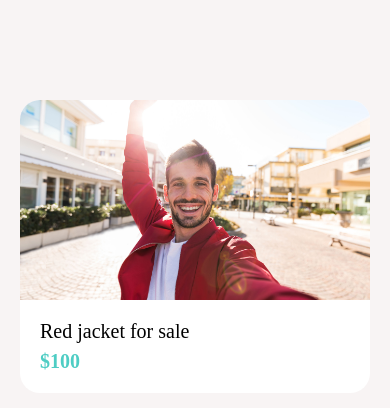
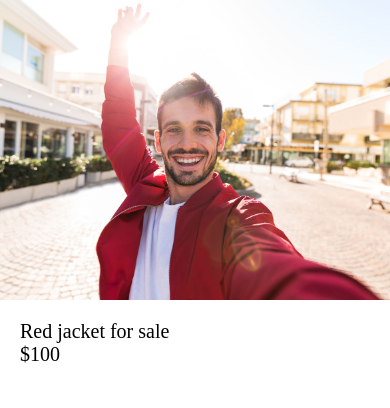
Before and after one commit to michaelsatterfield/uSell, a React Native app: screen / in a window 390 px wide. Shown: the top 408 px of the page. Built offline with nearby package versions, Linux system fonts and the light colour scheme.

Commit message:
new screen

```diff
--- a/App.js
+++ b/App.js
@@ -7,26 +7,10 @@ import {
 } from "react-native";
 
 import Card from "./components/Card";
+import ListingDetailsScreen from "./screens folder/ListingDetailsScreen";
 
 export default function App() {
-
-  const handlePress = () => console.log("Text Clicked");
+    return <ListingDetailsScreen />
 
 
-
-  return (
-      <View
-        style={{
-          backgroundColor: "#f8f4f4",
-          padding: 20,
-          paddingTop: 100
-        }}>
-      <Card
-          image={require("./app/assets/jacket.jpg")}
-          subTitle="$100"
-          title="Red jacket for sale"
-      />
-      </View>
-
-  );
 }
--- a/package.json
+++ b/package.json
@@ -13,8 +13,7 @@
     "expo-status-bar": "~1.0.4",
     "react": "16.13.1",
     "react-dom": "16.13.1",
-    "react-native": "https://github.com/expo/react-native/archive/sdk-42.0.0.tar.gz",
-    "react-native-web": "~0.13.12"
+    "react-native": "https://github.com/expo/react-native/archive/sdk-42.0.0.tar.gz"
   },
   "devDependencies": {
     "@babel/core": "^7.16.0"
--- a/screens folder/ListingDetailsScreen.js
+++ b/screens folder/ListingDetailsScreen.js
@@ -1,18 +1,29 @@
 import React from 'react';
-import {Image, View, StyleSheet} from "react-native-web";
+import {Image, View, StyleSheet}  from 'react-native';
+import AppText from "../components/AppText";
 
 const ListingDetailsScreen = () => {
     return (
         <View>
-    <Image  style={styles.image} source={require('../assets/jacket.jpg')}/>
+    <Image style={styles.image} source={require('../app/assets/jacket.jpg')}/>
+            <View style={styles.detailsContainer}>
+            <AppText style={styles.tile}>Red jacket for sale</AppText>
+            <AppText>$100</AppText>
+            </View>
         </View>
     );
 };
 
 const styles = StyleSheet.create({
+    detailsContainer: {
+        padding: 20,
+    },
     image: {
         width: '100%',
         height: 300
+    },
+    title: {
+
     }
 })
 
```
